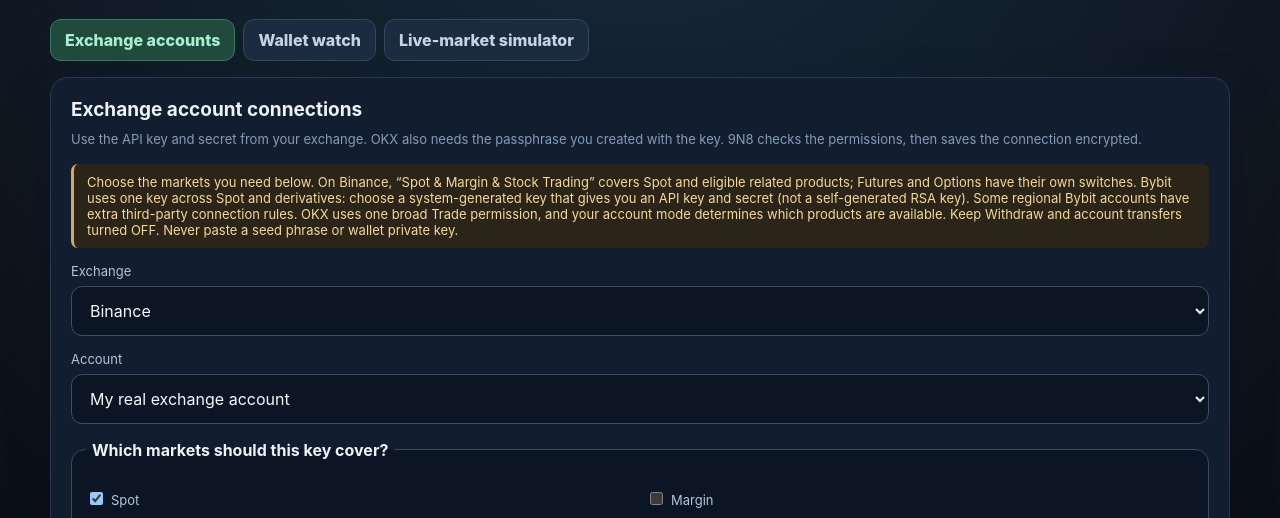
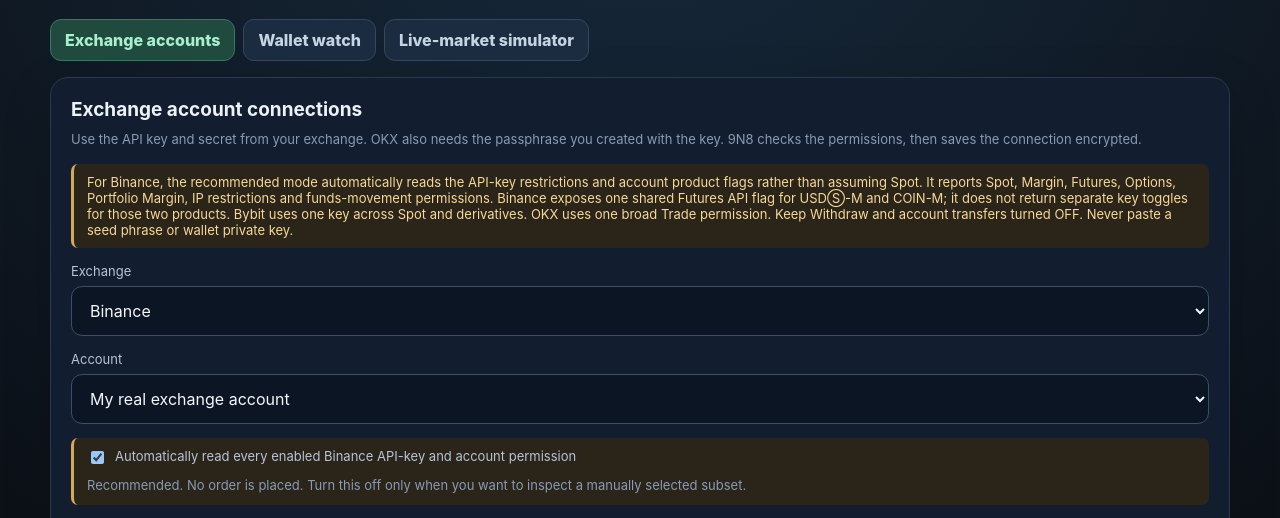
Before and after one commit to Alitiora-Initiative/9N8, a website built with Vite: page web/index.html in a window 1280 px wide. Shown: the part 238-756 px from the top of the page. Built offline with nearby package versions, Linux system fonts and the light colour scheme.

Commit message:
Add Binance auto-discovery option to exchange page

```diff
--- a/web/index.html
+++ b/web/index.html
@@ -93,7 +93,7 @@ button:disabled{opacity:.55;cursor:wait}
     <section class="card" id="exchangePanel">
       <h2>Exchange account connections</h2>
       <p class="muted">Use the API key and secret from your exchange. OKX also needs the passphrase you created with the key. 9N8 checks the permissions, then saves the connection encrypted.</p>
-      <div class="notice">Choose the markets you need below. On Binance, “Spot &amp; Margin &amp; Stock Trading” covers Spot and eligible related products; Futures and Options have their own switches. Bybit uses one key across Spot and derivatives: choose a system-generated key that gives you an API key and secret (not a self-generated RSA key). Some regional Bybit accounts have extra third-party connection rules. OKX uses one broad Trade permission, and your account mode determines which products are available. Keep Withdraw and account transfers turned OFF. Never paste a seed phrase or wallet private key.</div>
+      <div class="notice">For Binance, the recommended mode automatically reads the API-key restrictions and account product flags rather than assuming Spot. It reports Spot, Margin, Futures, Options, Portfolio Margin, IP restrictions and funds-movement permissions. Binance exposes one shared Futures API flag for USDⓈ-M and COIN-M; it does not return separate key toggles for those two products. Bybit uses one key across Spot and derivatives. OKX uses one broad Trade permission. Keep Withdraw and account transfers turned OFF. Never paste a seed phrase or wallet private key.</div>
       <form id="exchangeForm" autocomplete="off">
         <label for="provider">Exchange</label>
         <select id="provider" required>
@@ -103,6 +103,7 @@ button:disabled{opacity:.55;cursor:wait}
         </select>
         <label for="environment">Account</label>
         <select id="environment" required><option value="live">My real exchange account</option></select>
+        <div class="notice" id="binanceAutoDetect"><label style="display:flex;gap:8px;align-items:flex-start;margin:0"><input id="autoDetectBinanceMarkets" type="checkbox" checked style="width:auto;margin-top:3px">Automatically read every enabled Binance API-key and account permission</label><p class="muted" style="margin:8px 0 0">Recommended. No order is placed. Turn this off only when you want to inspect a manually selected subset.</p></div>
         <fieldset class="scanner-panel" id="marketPermissions" style="border:1px solid #344b63;border-radius:14px;padding:14px;margin:16px 0">
           <legend style="padding:0 6px;font-weight:700">Which markets should this key cover?</legend>
           <div class="grid">
```
